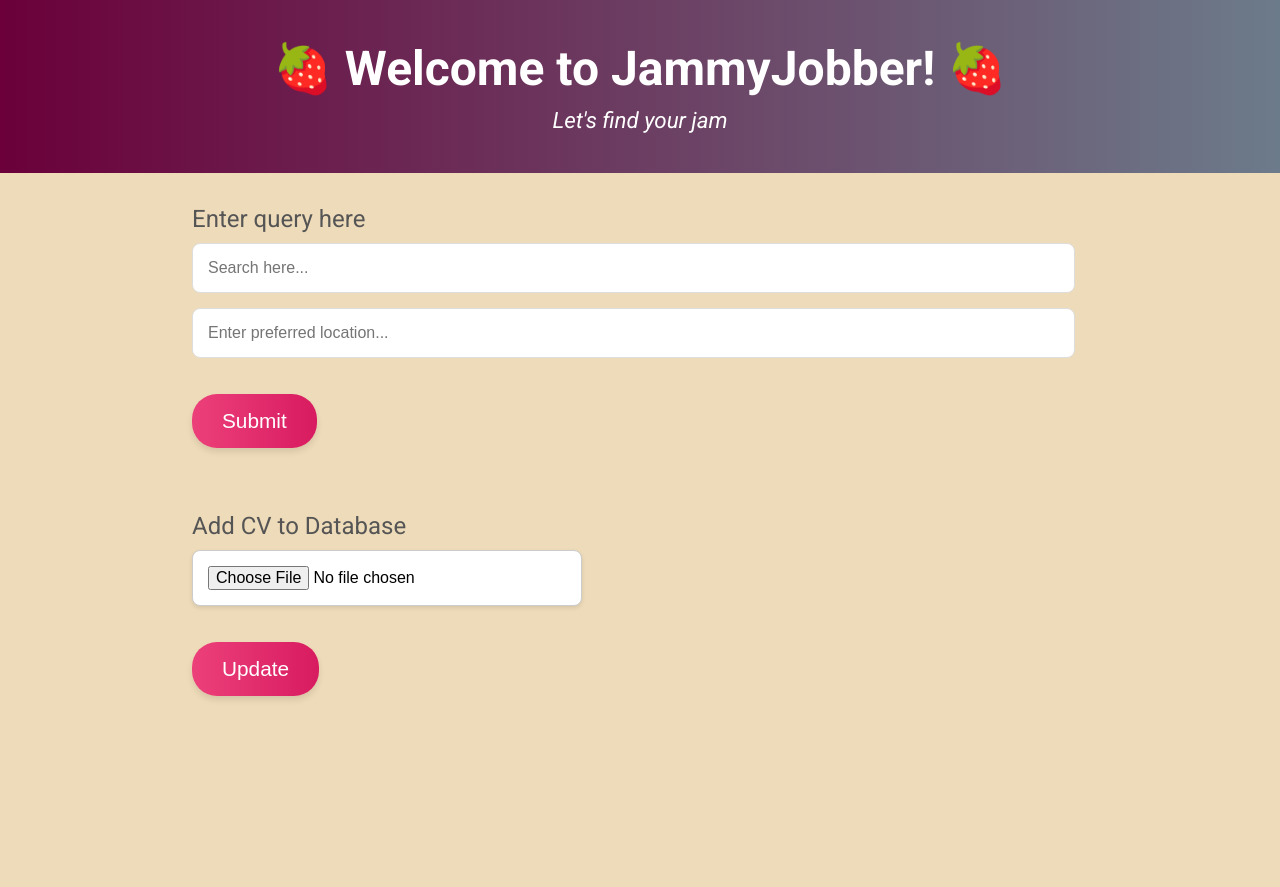
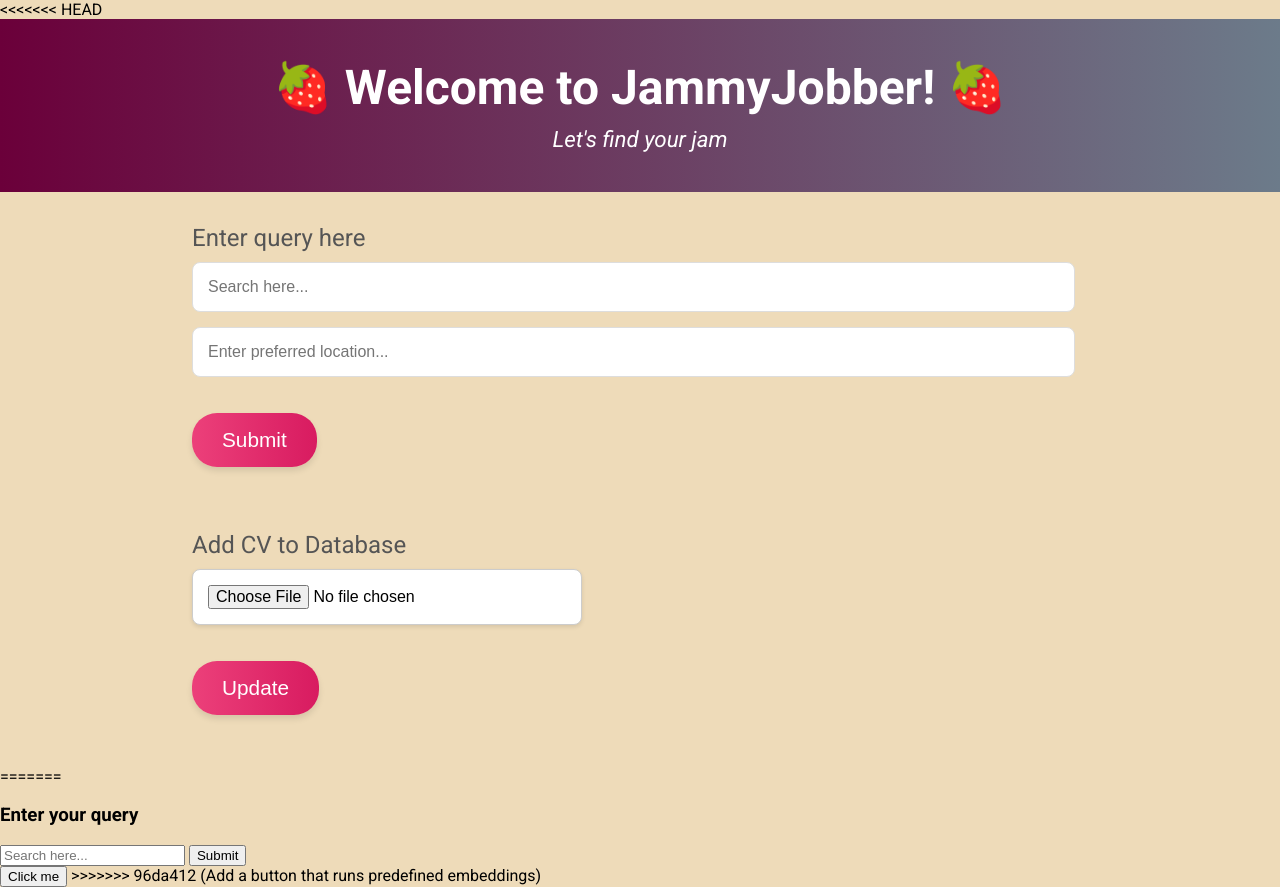
Before and after one commit to Manavjain1104/jammyjobber, a Django app: template pages/templates/pages/home_search.html in a window 1280 px wide. Before the commit the page ends 700 px from the top, so only its background shows below. Run offline with Django 4.2, Linux system fonts and the light colour scheme; the template is opened without the code that fills it, so the values that code supplies are empty; some web fonts are replaced.

Commit message:
Add a button that runs predefined embeddings

```diff
--- a/pages/templates/pages/home_search.html
+++ b/pages/templates/pages/home_search.html
@@ -9,6 +9,7 @@
     <title>JammyJobber Search</title>
 </head>
 <body>
+<<<<<<< HEAD
 
     <header>
         <h1>🍓 Welcome to JammyJobber! 🍓</h1>
@@ -58,5 +59,35 @@
 
     <script src="https://code.jquery.com/jquery-3.6.4.min.js"></script>
     <script src="../../static/js/job_listing.js"></script>
+=======
+    <h3>Enter your query</h3>
+    <form action="/search/" method="get">
+        <input type="search" name="query" placeholder="Search here...">
+        <button type="submit">Submit</button>
+    </form>
+
+    <button id="myButton">Click me</button>
+    <script>
+        document.getElementById('myButton').addEventListener('click', function(event) {
+            event.preventDefault();
+
+            // Make an AJAX request to call the Django function
+            fetch('{% url "my_function" %}', {
+                method: 'GET',
+                headers: {
+                    'X-Requested-With': 'XMLHttpRequest',
+                },
+            })
+            .then(response => response.text())
+            .then(data => {
+                console.log(data);  // Log the response from the server
+                // You can update the UI or perform other actions as needed
+            })
+            .catch(error => {
+                console.error('Error:', error);
+            });
+        });
+    </script>
+>>>>>>> 96da412 (Add a button that runs predefined embeddings)
 </body>
 </html>
--- a/pages/urls.py
+++ b/pages/urls.py
@@ -1,6 +1,8 @@
 from django.urls import path
-from .views import home_page_view, submitted_search_view
+from .views import home_page_view, submitted_search_view, my_function
 
 urlpatterns = [
     path("", home_page_view, name="search"),
-    path("search/", submitted_search_view, name="search")]
+    path("search/", submitted_search_view, name="search"),
+    path('my_function/', my_function, name='my_function'),
+]
```
Also changed, not shown: pages/views.py (+36 -0 lines), 1 other file.
